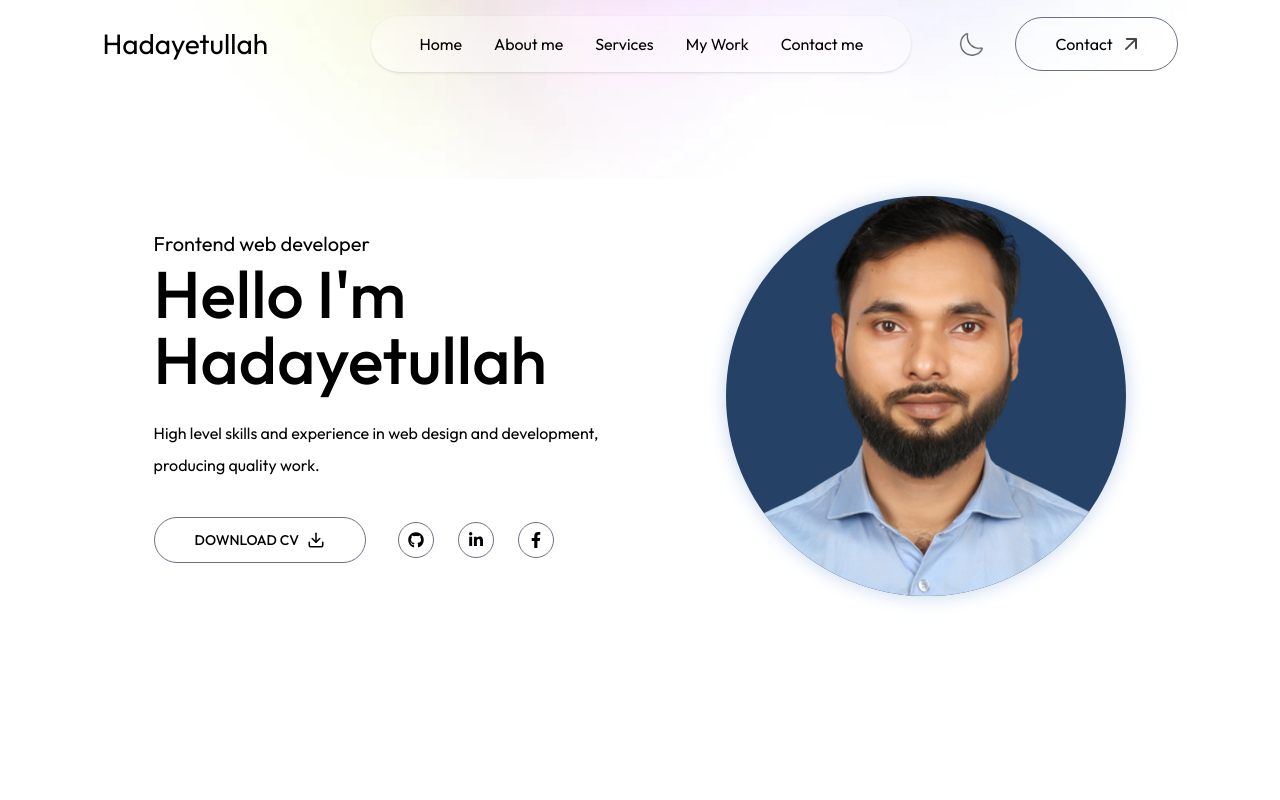
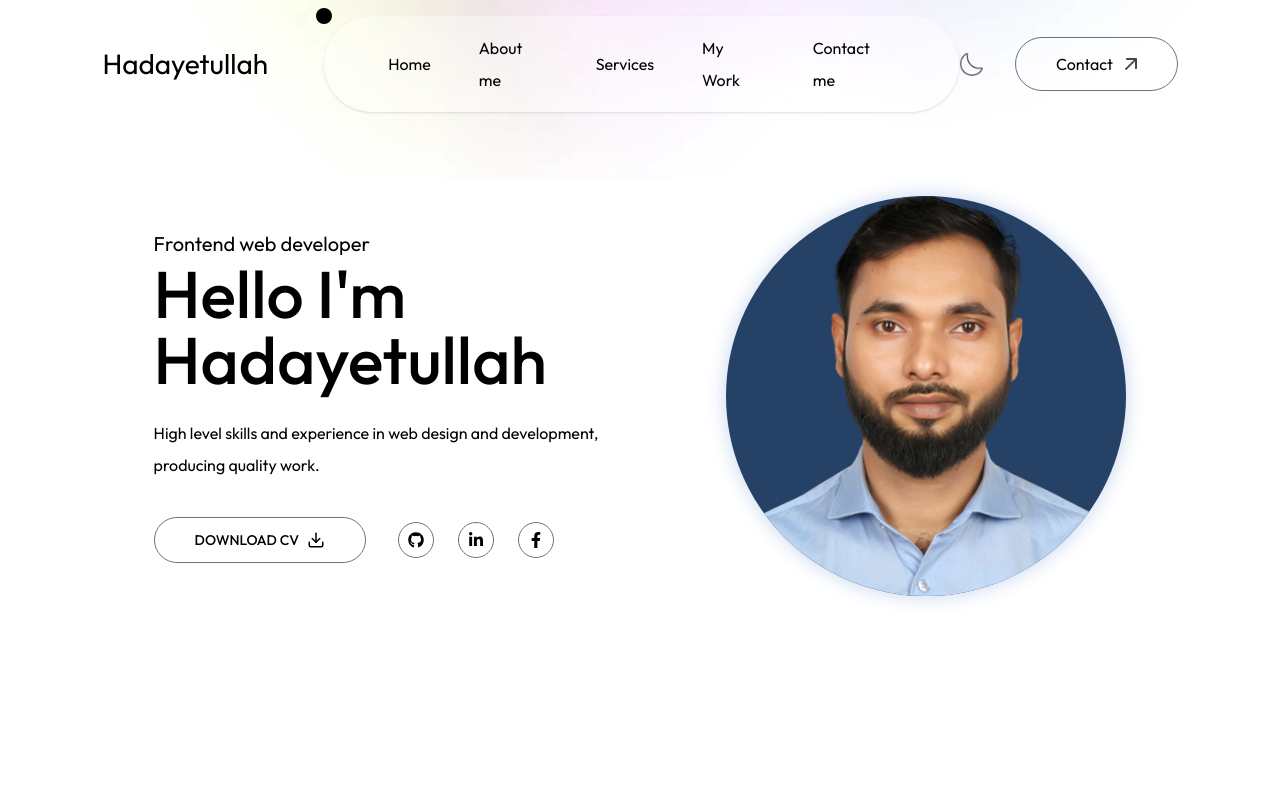
Before and after one commit to Hadayetullah/portfolio-v2, a Next.js app: page / in a window 1280 px wide. Shown: the top 800 px of the page. Built offline with nearby package versions, Linux system fonts and the light colour scheme; a web font is replaced by a local one.

Commit message:
Start creating custom cursor animation for the nav menus for desktop view.

```diff
--- /dev/null
+++ b/app/components/CursorNavEvent.tsx
@@ -0,0 +1,28 @@
+import React from 'react'
+
+type Props = {
+  hoveredElementRect: DOMRect | null;
+};
+
+const CursorNavEvent = ({ hoveredElementRect }: Props) => {
+    // console.log(hoveredElementRect)
+  return (
+    <div>
+        {hoveredElementRect && (
+        <div
+          className="fixed pointer-events-none cursor-none border border-red-900 transition-all duration-300 ease-in-out"
+          style={{
+            top: hoveredElementRect.top + window.scrollY,
+            left: hoveredElementRect.left + window.scrollX,
+            width: hoveredElementRect.width,
+            height: hoveredElementRect.height,
+            borderRadius: '8px',
+            zIndex: 50,
+          }}
+        />
+      )}
+    </div>
+  )
+}
+
+export default CursorNavEvent
--- /dev/null
+++ b/app/components/CustomCursor.tsx
@@ -0,0 +1,22 @@
+"use client";
+
+import { useEffect, useState } from "react";
+
+type Props = {
+  cursorPosition: {x: number, y: number};
+};
+
+export default function CustomCursor({ cursorPosition }: Props) {
+
+  return (
+    <div
+      className="pointer-events-none z-[9999] w-4 h-4 bg-black rounded-full"
+      style={{
+        position: "absolute",
+        top: cursorPosition.y,
+        left: cursorPosition.x,
+        transform: "translate(-50%, -50%)",
+      }}
+    />
+  );
+}
--- a/app/components/Navbar.tsx
+++ b/app/components/Navbar.tsx
@@ -4,6 +4,8 @@ import Image from 'next/image'
 import React, { useEffect, useRef, useState } from 'react'
 
 import {assets} from '@/assets/assets'
+import CursorNavEvent from './CursorNavEvent';
+import CustomCursor from './CustomCursor';
 
 interface NavbarProps {
     isDarkMode: boolean;
@@ -13,6 +15,28 @@ interface NavbarProps {
 const Navbar = ({isDarkMode, setIsDarkMode}: NavbarProps) => {
     const sideMenuRef = useRef<HTMLUListElement>(null)
     const [isScrolled, setIsScrolled] = useState<boolean>(false)
+
+    const [hoverRect, setHoverRect] = useState<DOMRect | null>(null);
+    const [cursorPosition, setCursorPosition] = useState<{x: number, y: number}>({ x: 0, y: 0 });
+
+    const handleMouseEnter = (e: React.MouseEvent<HTMLLIElement>) => {
+        const rect = e.currentTarget.getBoundingClientRect();
+        setHoverRect(rect);
+    };
+
+    const handleMouseLeave = () => {
+        setHoverRect(null);
+    };
+
+    const handleMouseMove = (e: React.MouseEvent<HTMLUListElement>) => {
+        const rect = e.currentTarget.getBoundingClientRect();
+        console.log("ClientX : ",e.clientX)
+        console.log("Rect left : ",rect.left)
+        setCursorPosition({
+            x: e.clientX - rect.left,
+            y: e.clientY - rect.top,
+        });
+    };
 
     const openMenu = () => {
         if (sideMenuRef.current) {
@@ -38,8 +62,17 @@ const Navbar = ({isDarkMode, setIsDarkMode}: NavbarProps) => {
         }
     })
 
+    // useEffect(() => {
+    //     const move = (e: MouseEvent) => {
+    //     setCursorPosition({ x: e.clientX, y: e.clientY });
+    //     };
+    //     window.addEventListener("mousemove", move);
+    //     return () => window.removeEventListener("mousemove", move);
+    // }, []);
+
   return (
     <div className='w-full'>
+        <CursorNavEvent hoveredElementRect={hoverRect} />
         <div className='absolute top-0 right-0 -z-10 w-11/12 translate-y-[-80%] dark:hidden'>
             <Image src={assets.header_bg_color} alt='' className='w-full'/>
         </div>
@@ -57,14 +90,46 @@ const Navbar = ({isDarkMode, setIsDarkMode}: NavbarProps) => {
             </a> */}
 
             <ul
-                className={`hidden md:flex items-center gap-6 lg:gap-8 rounded-full px-12 py-3
-                ${isScrolled ? '' : 'bg-[#ffffff50] shadow-sm dark:border dark:border-white/50 dark:bg-transparent'}`}
+                onMouseMove={handleMouseMove}
+                className={`hidden cursor-none relative md:flex items-center gap-2 lg:gap-4 rounded-full px-12 py-3
+                    ${isScrolled ? '' : 'bg-[#ffffff50] shadow-sm dark:border dark:border-white/50 dark:bg-transparent'}`}
             >
-                <li><a className='font-ovo' href="#home">Home</a></li>
-                <li><a className='font-ovo' href="#about">About me</a></li>
-                <li><a className='font-ovo' href="#services">Services</a></li>
-                <li><a className='font-ovo' href="#work">My Work</a></li>
-                <li><a className='font-ovo' href="#contact">Contact me</a></li>
+                <CustomCursor cursorPosition={cursorPosition} />
+                <li
+                    className='cursor-none px-4 py-1'
+                    onMouseEnter={handleMouseEnter}
+                    onMouseLeave={handleMouseLeave}
+                >
+                    <a className='font-ovo cursor-none' href="#home">Home</a>
+                </li>
+                <li
+                    className='cursor-none px-4 py-1'
+                    onMouseEnter={handleMouseEnter}
+                    onMouseLeave={handleMouseLeave}
+                >
+                    <a className='font-ovo cursor-none' href="#about">About me</a>
+                </li>
+                <li
+                    className='cursor-none px-4 py-1'
+                    onMouseEnter={handleMouseEnter}
+                    onMouseLeave={handleMouseLeave}
+                >
+                    <a className='font-ovo cursor-none' href="#services">Services</a>
+                </li>
+                <li
+                    className='cursor-none px-4 py-1'
+                    onMouseEnter={handleMouseEnter}
+                    onMouseLeave={handleMouseLeave}
+                >
+                    <a className='font-ovo cursor-none' href="#work">My Work</a>
+                </li>
+                <li
+                    className='cursor-none px-4 py-1'
+                    onMouseEnter={handleMouseEnter}
+                    onMouseLeave={handleMouseLeave}
+                >
+                    <a className='font-ovo cursor-none' href="#contact">Contact me</a>
+                </li>
             </ul>
 
             <div className='flex items-center gap-4'>
```
